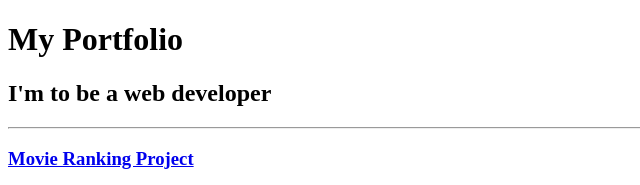
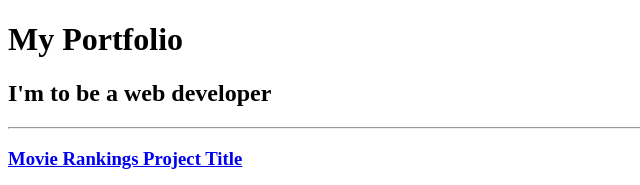
Before and after one commit to Orekidesu/html-portfolio-dummy, a plain HTML site: page index.html in a window 1280 px wide. Shown: the top 185 px of the page, 0-640 px from the left. Drawn offline with Linux system fonts and the light colour scheme.

Commit message:
Update index.html

```diff
--- a/index.html
+++ b/index.html
@@ -28,7 +28,7 @@ https://developer.mozilla.org/en-US/docs/Web/HTML/Element/img#attr-height -->
   <hr>
 
   <h3>
-    <a href="./public/movie-ranking.html">Movie Ranking Project</a>
+    <a href="./public/movie-ranking.html">Movie Rankings Project Title</a>
   </h3>
   <img height="300" src="./assets/images/movie-ranking.png" alt="movie-ranking-link">
 
```
